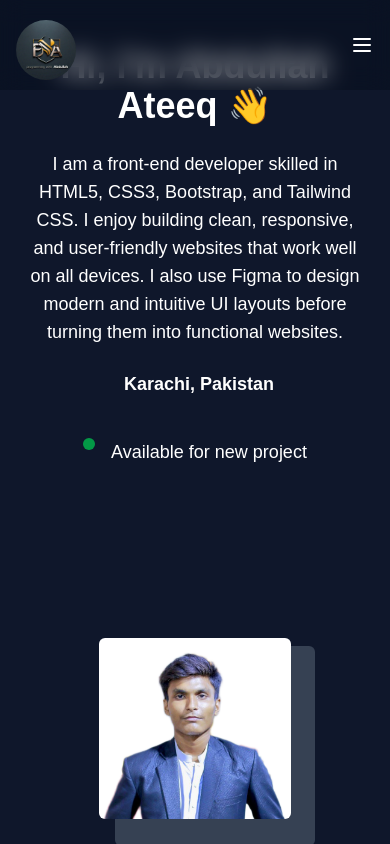
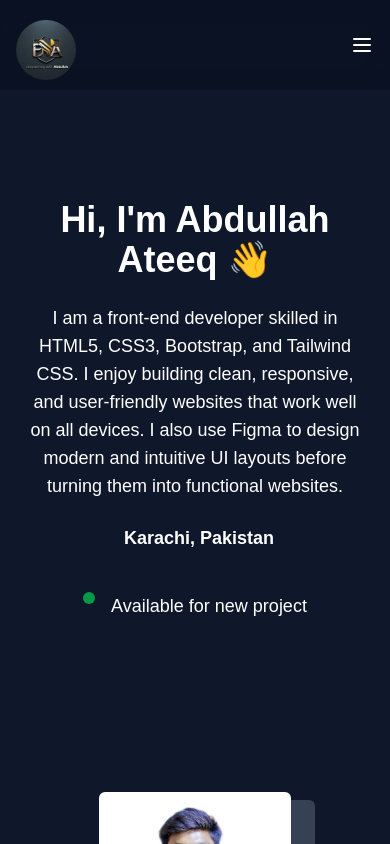
Before and after one commit to programmingwithAbdullah0/pwa_portfolio_00, a Next.js app in the folder my-portfolio/: page /Home in a window 390 px wide. Shown: the top 844 px of the page. Built offline with nearby package versions, Linux system fonts and the light colour scheme.

Commit message:
updation Home Page

```diff
--- a/my-portfolio/src/app/Home/page.tsx
+++ b/my-portfolio/src/app/Home/page.tsx
@@ -2,7 +2,7 @@ import Image from "next/image";
 
 function Home() {
   return (
-    <div className="min-h-screen bg-slate-900 text-white flex items-center justify-center py-10">
+    <div className="min-h-screen bg-slate-900 text-white flex items-center justify-center pt-50 pb-10 md:py-10">
       <section className="max-w-7xl w-full px-6 md:px-12 flex flex-col md:flex-row items-center text-center md:text-left space-y-10 md:space-y-0">
         {/* Content Section */}
         <div className="space-y-6 md:w-1/2 text-center md:text-left">
--- a/my-portfolio/src/app/layout.tsx
+++ b/my-portfolio/src/app/layout.tsx
@@ -14,7 +14,7 @@ const geistMono = Geist_Mono({
 });
 
 export const metadata: Metadata = {
-  title: "Create Next App",
+  title: "Abdullah Ateeq",
   description: "Generated by create next app",
 };
 
```
Also changed, not shown: 2 other files (tests, documents, lock files or other folders).
